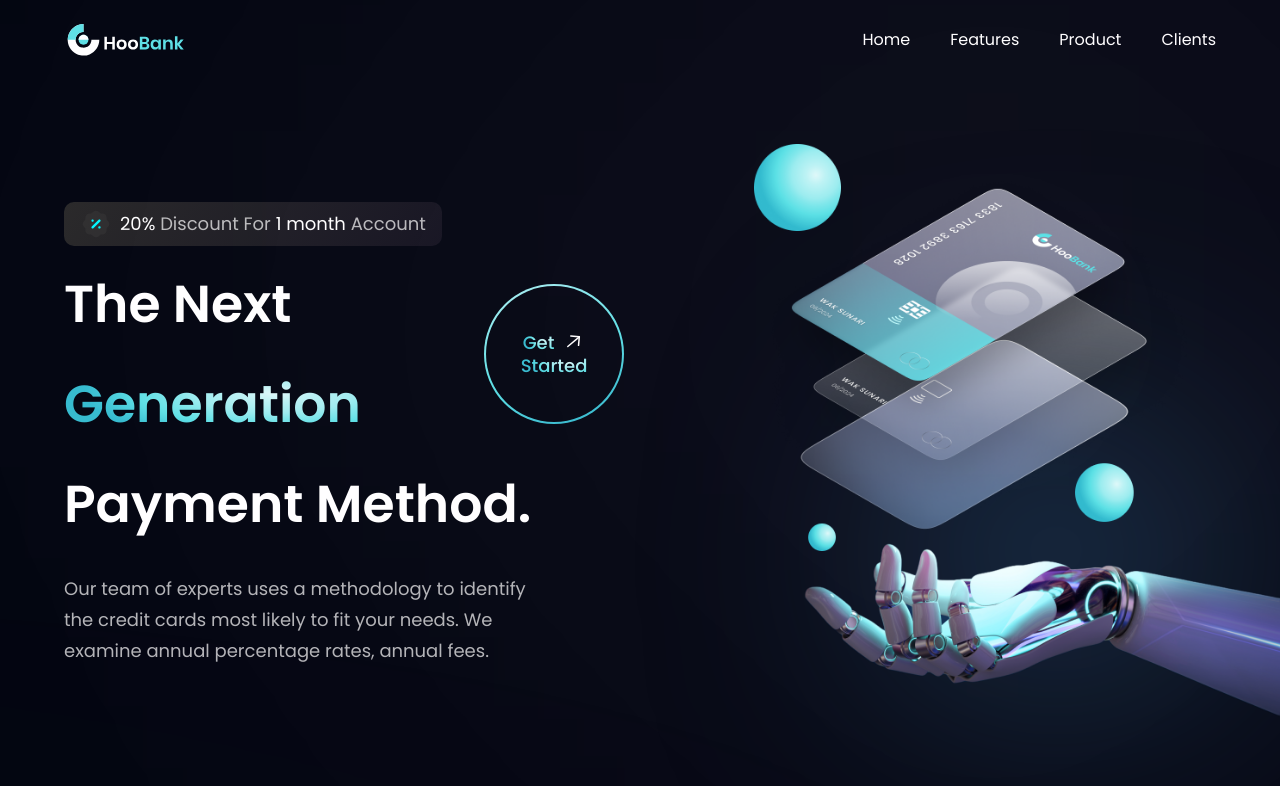
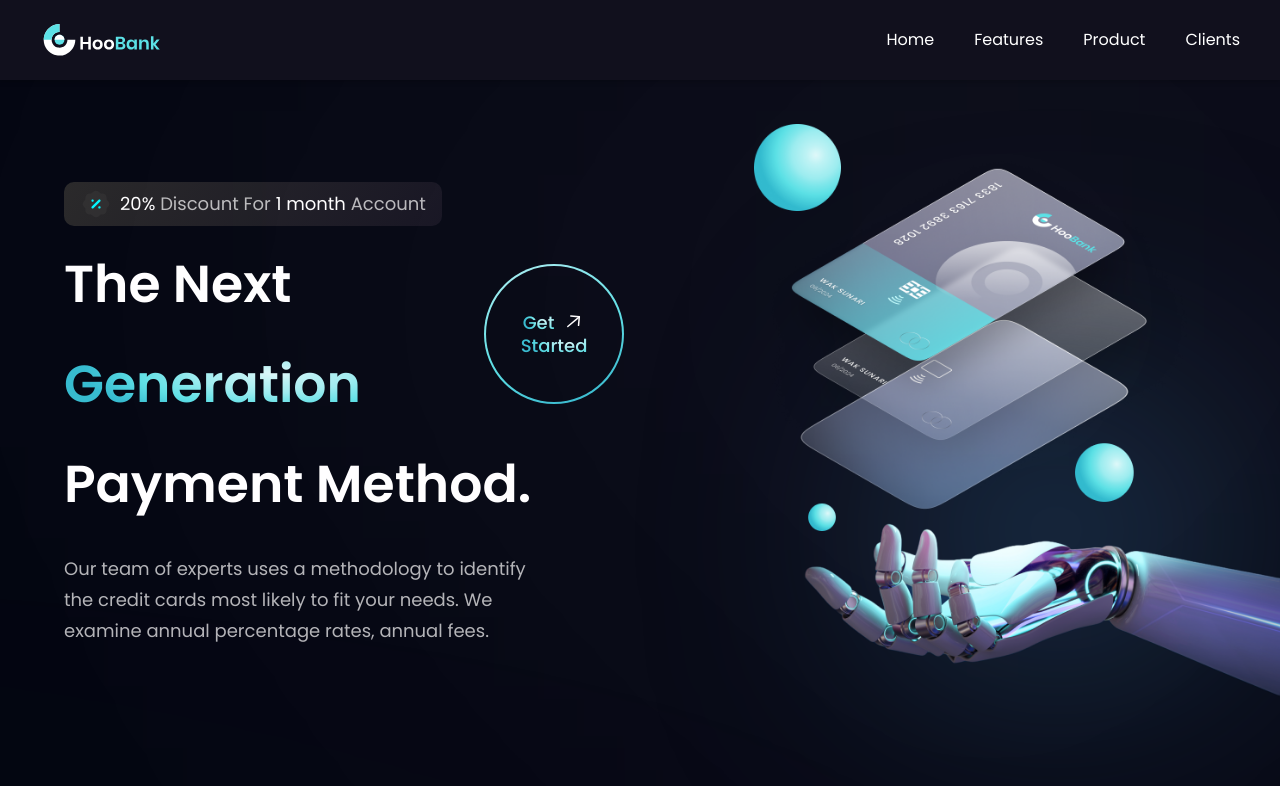
Before and after one commit to viltersander/modern-site, a React (Vite) app: page / in a window 1280 px wide. Shown: the top 786 px of the page. Built offline with nearby package versions, Linux system fonts and the light colour scheme.

Commit message:
navbar-fixed

```diff
--- a/src/App.jsx
+++ b/src/App.jsx
@@ -5,9 +5,9 @@ import { Navbar, Hero, Stats, Business, Billing, CardDeal, Testimonials, Clients
 
 
 const App = () => (
-  <div className='bg-primary w-full sticky overflow-hidden'>
-    <div className={`${styles.paddingX} ${styles.flexCenter}`}>
-      <div className={`${styles.boxWidth} `}>
+  <div className='bg-primary w-full overflow-hidden'>
+    <div className={`${styles.flexCenter} mb-[80px] sm:mb-[60px]`}>
+      <div className={`${styles.boxWidth}`}>
         <Navbar />
       </div>
     </div>
--- a/src/components/Navbar.jsx
+++ b/src/components/Navbar.jsx
@@ -7,14 +7,14 @@ const Navbar = () => {
   const [toggle, setToggle] = useState(false);
 
   return (
-    <nav className="w-full flex py-6 justify-between items-center navbar">
-      <img src={logo} alt='hookbank' className="w-[124px] h-[32px]" />
+    <nav className="w-full flex py-6 justify-between items-center navbar ">
+      <img src={logo} alt='hookbank' className="w-[124px] h-[32px] ml-5 sm:ml-10" />
 
       <ul className="list-none sm:flex hidden justify-end items-center flex-1">
         {navLinks.map((nav, index) => (
           <li
             key={nav.id}
-            className={`font-poppins font-normal cursor-pointer text-[16px] text-white ${index === navLinks.length - 1 ? 'mr-0' : 'mr-10'}`}
+            className={`font-poppins font-normal cursor-pointer text-[16px] text-white ${index === navLinks.length - 1 ? 'mr-10' : 'mr-10'}`}
           >
             <a href={`#${nav.id}`}>
               {nav.title}
@@ -23,7 +23,7 @@ const Navbar = () => {
         ))}
       </ul>
 
-      <div className="sm:hidden flex flex-1 justify-end items-center">
+      <div className="sm:hidden flex flex-1 justify-end items-center mr-5">
           <img src={toggle ? close : menu}
           alt='menu'
           className="w-[28px] h-[28px] object-contain"
--- a/src/index.css
+++ b/src/index.css
@@ -76,6 +76,14 @@
   background: linear-gradient(125.17deg, #272727 0%, #11101d 100%);
 }
 
+.navbar {
+  position: fixed;
+  top: 0;
+  background-color: #11101d;
+  z-index: 100;
+  box-shadow: 0px 2px 5px rgba(0, 0, 0, 0.2);
+}
+
 .box-shadow {
   box-shadow: 0px 20px 100px -10px rgba(66, 71, 91, 0.1);
 }
```
Also changed, not shown: src/style.js (line endings or trailing spaces).
